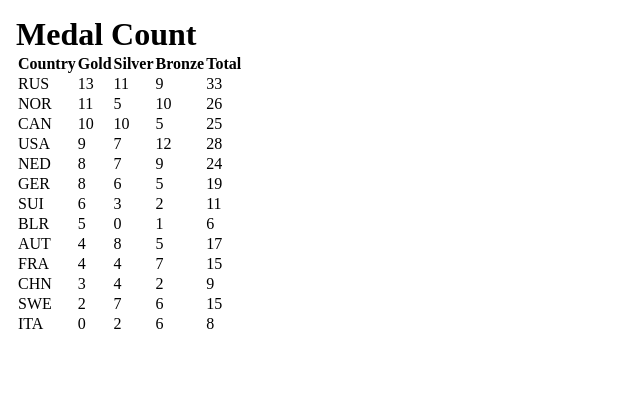
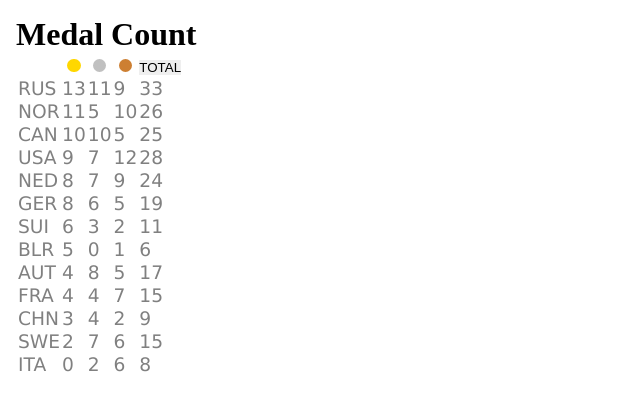
Before and after one commit to leegee/medals-mini-app, a Next.js app: page / in a window 1280 px wide. Shown: the top 410 px of the page, without its empty margins (0-640 px from the left). Built offline with nearby package versions, Linux system fonts and the light colour scheme.

Commit message:
Basic css

```diff
--- a/src/components/MedalTable.module.scss
+++ b/src/components/MedalTable.module.scss
@@ -0,0 +1,33 @@
+.medal-table {
+    color: var(--mma-clr-fg);
+    font-family: var(--mma-font-primary);
+    font-size: 14pt;
+
+    thead {
+        button {
+            border:none;
+
+            &.disc {
+                min-width: 1em;
+                min-height: 1em;
+                border-radius: 50%;
+            }
+
+            &.gold {
+                background-color: gold;
+            }
+
+            &.silver {
+                background-color: silver;
+            }
+
+            &.bronze {
+                background-color: #CD7F32;
+            }
+
+            &.total {
+                background-color: none;
+            }
+        }
+    }
+}
--- a/src/components/MedalTable.tsx
+++ b/src/components/MedalTable.tsx
@@ -5,7 +5,7 @@ import { useRouter, useSearchParams } from 'next/navigation';
 
 import type { ICountryMedals, ISortKey } from '../types/types';
 import { sortMedals } from '@/lib/sort-medal-data';
-import './MedalTable.module.scss';
+import styles from './MedalTable.module.scss';
 
 interface IMedalTableProps {
     medals: ICountryMedals[];
@@ -32,14 +32,22 @@ export default function MedalTable({
     }
 
     return (
-        <table>
+        <table className={styles['medal-table']}>
             <thead>
                 <tr>
-                    <th>Country</th>
-                    <th onClick={() => handleSort('gold')}>Gold</th>
-                    <th onClick={() => handleSort('silver')}>Silver</th>
-                    <th onClick={() => handleSort('bronze')}>Bronze</th>
-                    <th onClick={() => handleSort('total')}>Total</th>
+                    <th />
+                    <th>
+                        <button className={styles.gold + ' ' + styles.disc} onClick={() => handleSort('gold')} />
+                    </th>
+                    <th>
+                        <button className={styles.silver + ' ' + styles.disc} onClick={() => handleSort('silver')} />
+                    </th>
+                    <th>
+                        <button className={styles.bronze + ' ' + styles.disc} onClick={() => handleSort('bronze')} />
+                    </th>
+                    <th>
+                        <button className={styles.total} onClick={() => handleSort('total')}>TOTAL</button>
+                    </th>
                 </tr>
             </thead>
             <tbody>
```
